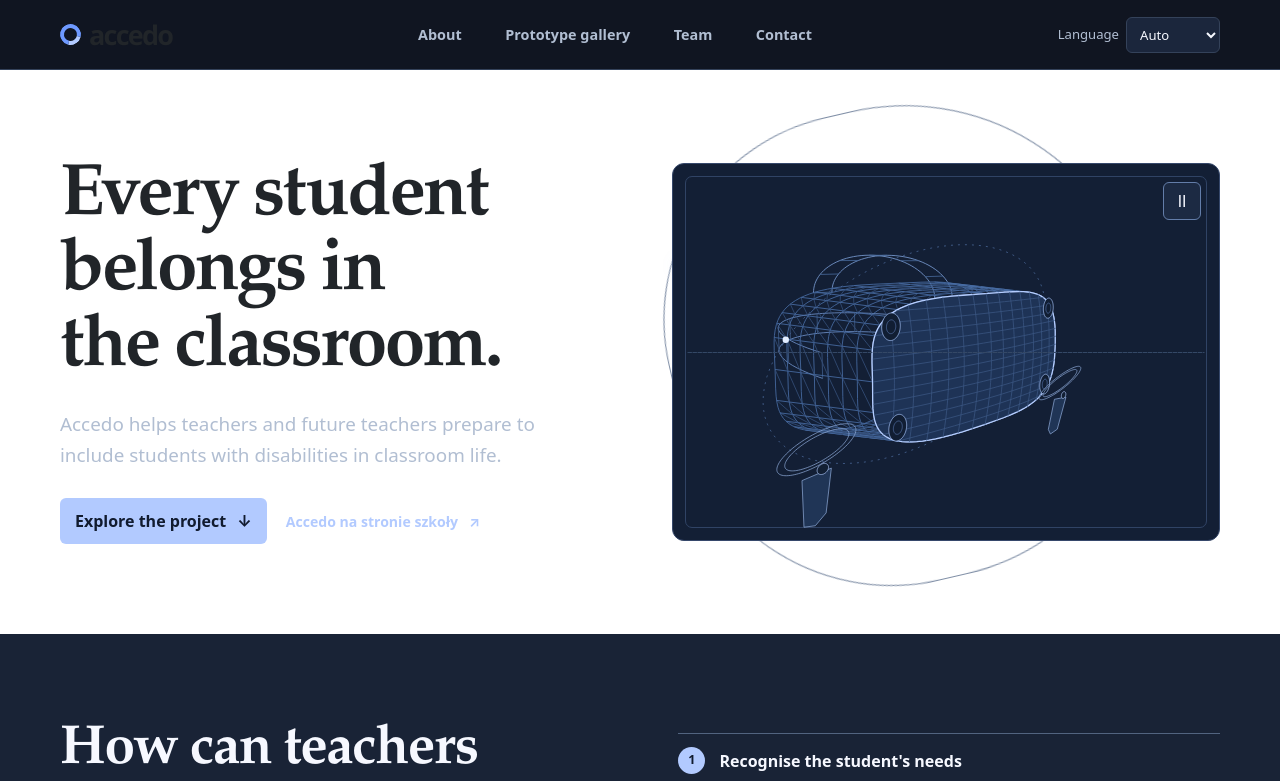
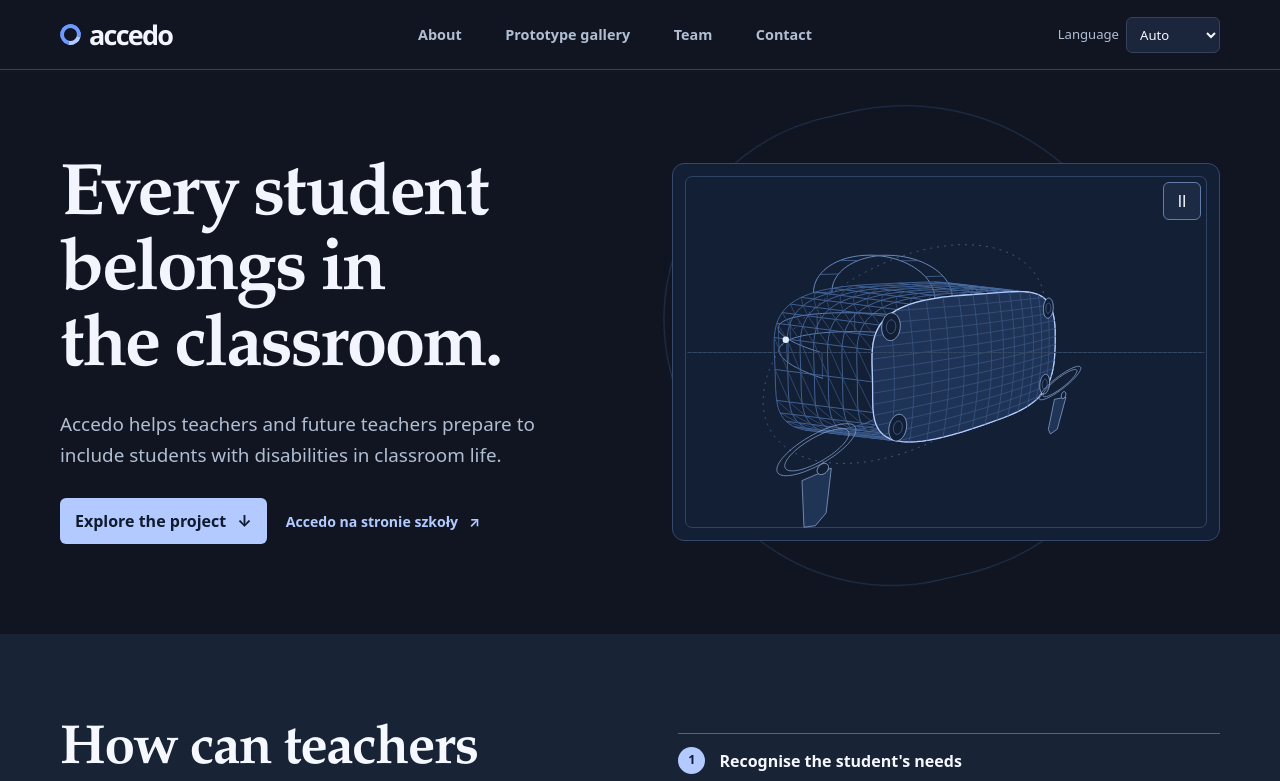
Before and after one commit to llmiseq/AccedoStronka, a React (Create React App) app: page / in a window 1280 px wide. Shown: the top 781 px of the page. Built offline with nearby package versions, Linux system fonts and the light colour scheme.

Commit message:
Keep Bootstrap page colors on theme

```diff
--- a/src/styles.css
+++ b/src/styles.css
@@ -16,7 +16,7 @@
 
 *, *::before, *::after { box-sizing: border-box; }
 html { scroll-behavior: smooth; scroll-padding-top: 84px; }
-body { margin: 0; }
+body { margin: 0; background: var(--paper); color: var(--ink); }
 a { color: inherit; text-decoration: none; }
 button { cursor: pointer; font: inherit; }
 img { display: block; max-width: 100%; }
```
